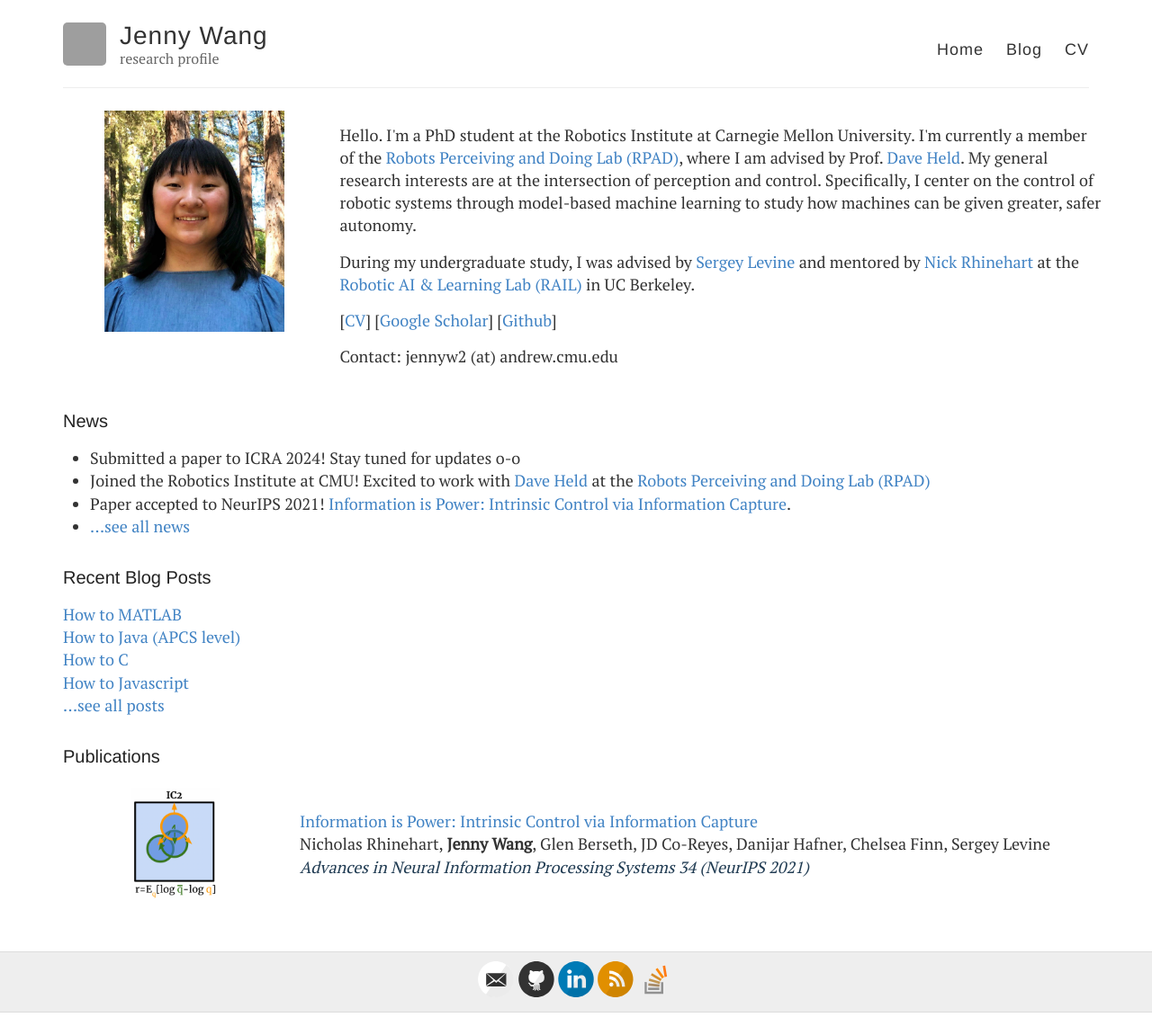
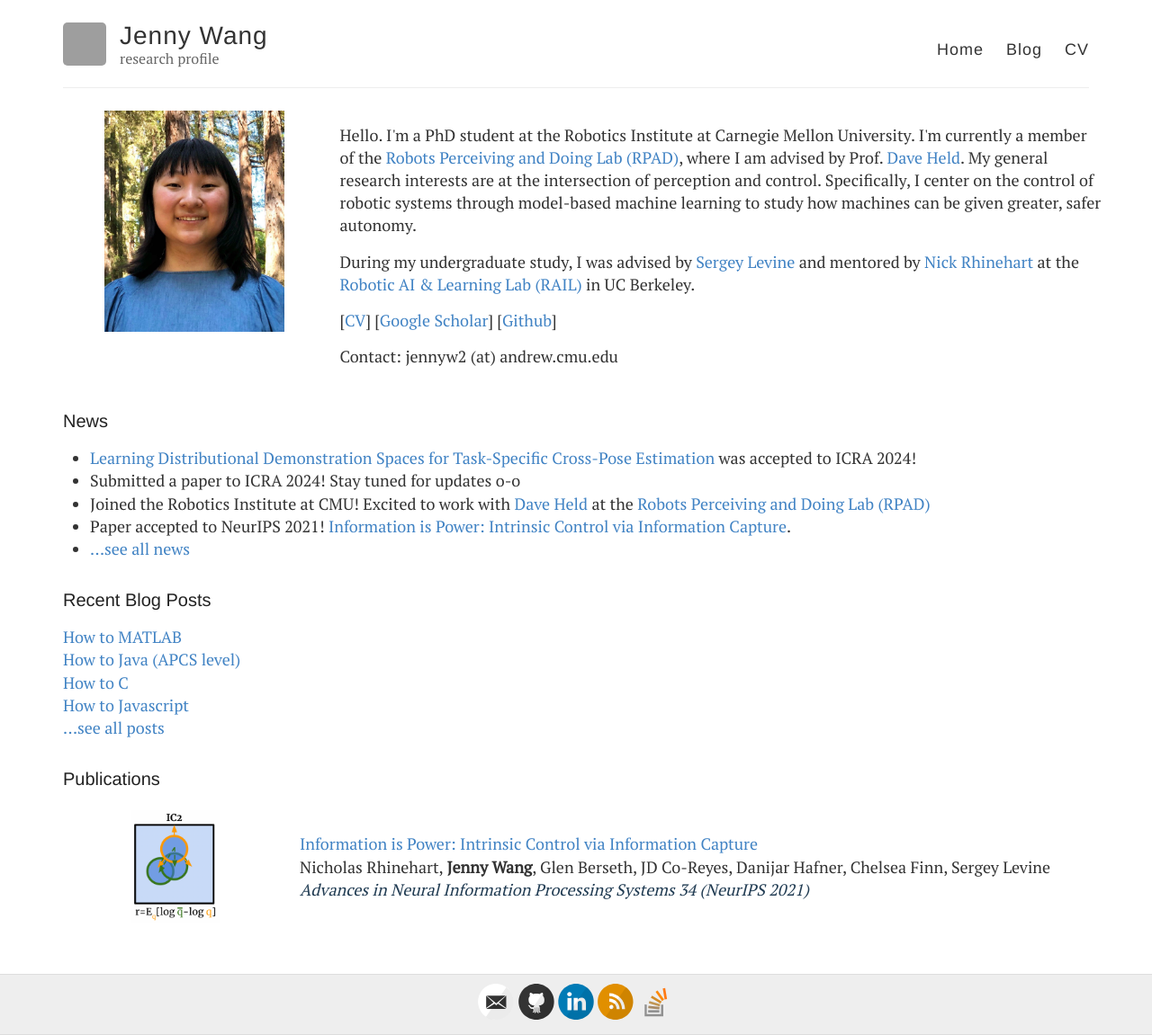
Before and after one commit to himty/himty.github.io, a Jekyll site: the page built from index.html, in a window 1280 px wide. Shown: the whole page at 90% size. Built offline with Jekyll 4.4.1, drawn with Linux system fonts in a browser that asks for light colours; nearby versions of some CDN libraries; before the commit the page ends 1126 px from its top, so only the background shows below that; grey boxes are pictures that could not be loaded.

Commit message:
Add update!!

```diff
--- a/index.html
+++ b/index.html
@@ -29,6 +29,7 @@ redirect_from: "/about"
 <h2>News</h2>
 
 <ul>
+  <li><a href="https://sites.google.com/view/tax-posed/home">Learning Distributional Demonstration Spaces for Task-Specific Cross-Pose Estimation</a> was accepted to ICRA 2024!</li>
   <li>Submitted a paper to ICRA 2024! Stay tuned for updates o-o</li>
   <li>Joined the Robotics Institute at CMU! Excited to work with <a href="http://davheld.github.io/">Dave Held</a> at the <a href="https://r-pad.github.io/">Robots Perceiving and Doing Lab (RPAD)</a></li>
   <li>Paper accepted to NeurIPS 2021! <a href="https://sites.google.com/view/ic2">Information is Power: Intrinsic Control via Information Capture</a>.</li>
```
